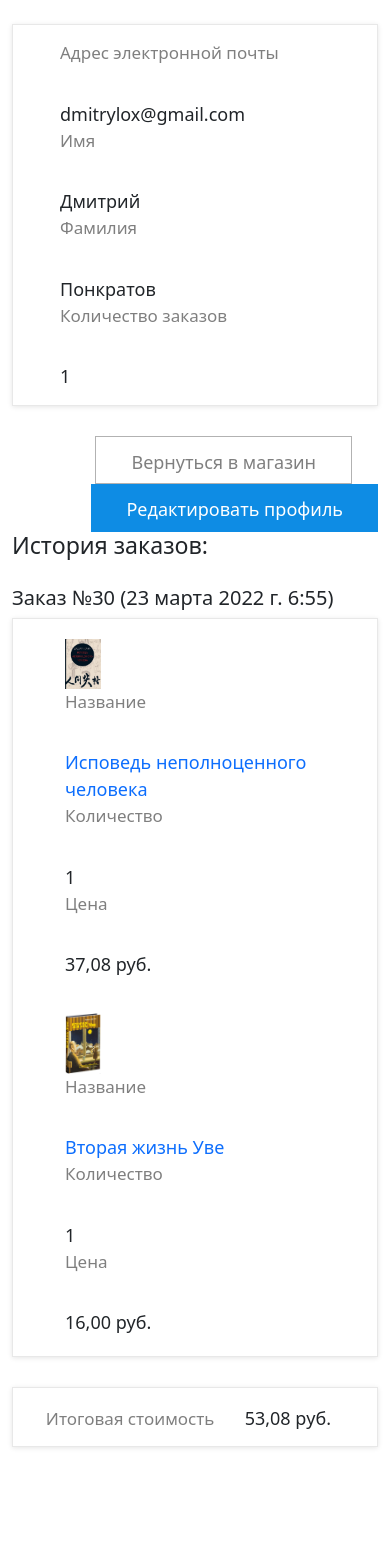
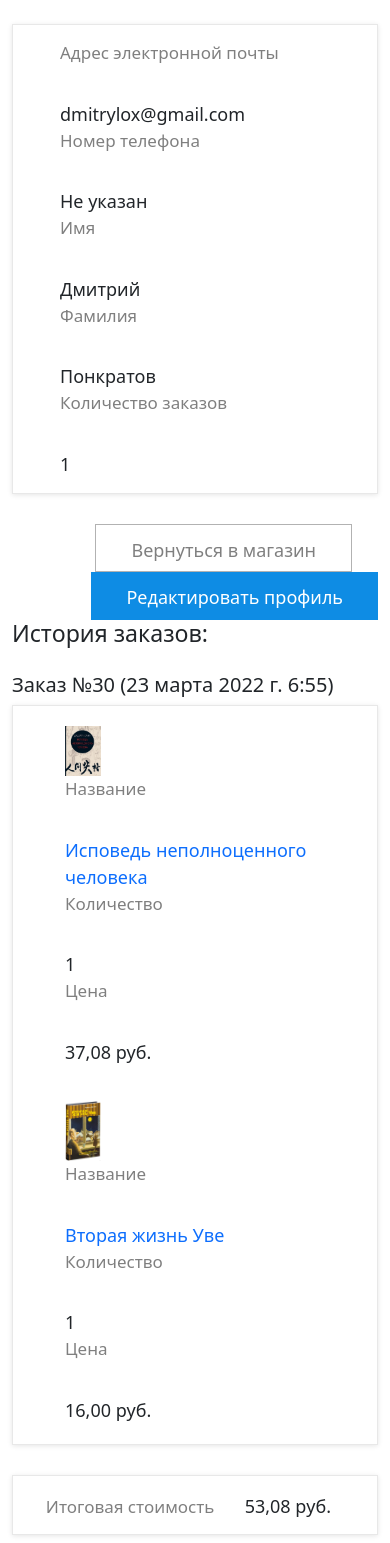
Before and after one commit to matveev-ka/internet_shop, a Django app: page /profile/24/ in a window 390 px wide. Shown: the part 120-1663 px from the top of the page. Run offline with Django 4.2, Linux system fonts and the light colour scheme; data comes from the database, SQL or seed files in the repository; parts of the project's set-up code (start-up, migrations or seed data) failed here and were passed over; some libraries are stand-ins or nearby versions.

Commit message:
Добавлено поле phone_number в модель User, данные пользователя предварительно видны в форме оформления заказа

```diff
--- a/books/templates/books/home.html
+++ b/books/templates/books/home.html
@@ -46,8 +46,8 @@
             Новизне
         </button>
         <ul class="dropdown-menu" aria-labelledby="dropdownMenuButton3">
-            <li><a class="dropdown-item" href="{{ 'year'|get_order_url }}">По возрастанию</a></li>
-            <li><a class="dropdown-item" href="{{ '-year'|get_order_url }}">По убыванию</a></li>
+            <li><a class="dropdown-item" href="{{ 'created_at'|get_order_url }}">По возрастанию</a></li>
+            <li><a class="dropdown-item" href="{{ '-created_at'|get_order_url }}">По убыванию</a></li>
         </ul>
     </div>
 </ul>
--- a/books/templates/books/profile.html
+++ b/books/templates/books/profile.html
@@ -36,35 +36,38 @@
                                         </div>
                                     </div>
 
-                                    {% if user.name %}
+                                    <div>
+                                        <div class="cart_item_title">Номер телефона</div>
+                                        <div class="cart_item_text">
+                                            {% if user.phone_number %}
+                                            {{ user.phone_number }}
+                                            {% else %}
+                                            Не указан
+                                            {% endif %}
+                                        </div>
+                                    </div>
+
                                     <div>
                                         <div class="cart_item_title">Имя</div>
                                         <div class="cart_item_text">
+                                            {% if user.name %}
                                             {{ user.name }}
+                                            {% else %}
+                                            Не указано
+                                            {% endif %}
                                         </div>
                                     </div>
 
                                     <div>
                                         <div class="cart_item_title">Фамилия</div>
                                         <div class="cart_item_text">
+                                            {% if user.surname %}
                                             {{ user.surname }}
+                                            {% else %}
+                                            Не указано
+                                            {% endif %}
                                         </div>
                                     </div>
-                                    {% else %}
-                                    <div>
-                                        <div class="cart_item_title">Имя</div>
-                                        <div class="cart_item_text">
-                                            Имя не указано
-                                        </div>
-                                    </div>
-
-                                    <div>
-                                        <div class="cart_item_title">Фамилия</div>
-                                        <div class="cart_item_text">
-                                            Фамилия не указана
-                                        </div>
-                                    </div>
-                                    {% endif %}
 
                                     <div>
                                         <div class="cart_item_title">Количество заказов</div>
@@ -93,10 +96,11 @@
 
                     {% if user|get_user_orders_num %}
 
-                    <h3>История заказов:</h3><p>
+                    <h3>История заказов:</h3>
+                    <p>
 
-                    <!--Возвращает заказы пользователя-->
-                    {% for item in user.user_orders.all %}
+                        <!--Возвращает заказы пользователя-->
+                        {% for item in user.user_orders.all %}
 
                     <div class="cart_items" style="margin-top: 26px">
 
--- a/books/views.py
+++ b/books/views.py
@@ -13,18 +13,24 @@ User = get_user_model()
 
 def change_profile(request):
     """Изменение данных пользователя"""
+    data = {
+        'name': request.user.name,
+        'surname': request.user.surname,
+        'phone_number': request.user.phone_number,
+    }
     if request.method == 'POST':
         form = UserChangeForm(request.POST)
         if form.is_valid():
             request.user.name = form.cleaned_data['name']
             request.user.surname = form.cleaned_data['surname']
+            request.user.phone_number = form.cleaned_data['phone_number']
             request.user.save()
             messages.success(request, 'Данные профиля успешно изменены')
             return redirect('profile', pk=request.user.pk)
         else:
-            messages.error(request, 'Ошибка изменение данных')
+            messages.error(request, 'Ошибка изменения данных')
     else:
-        form = UserChangeForm()
+        form = UserChangeForm(data)
     return render(request, 'books/change_profile.html', {'title': 'Изменение профиля', 'form': form})
 
 
@@ -62,10 +68,10 @@ class BookOrdering(ListView):
             order_by = 'цене (по возрастанию)'
         if order_by == '-price':
             order_by = 'цене (по убыванию)'
-        if order_by == 'year':
-            order_by = 'году издания (по возрастанию)'
-        if order_by == '-year':
-            order_by = 'году издания (по убыванию)'
+        if order_by == 'created_at':
+            order_by = 'новизне (по возрастанию)'
+        if order_by == '-created_at':
+            order_by = 'новизне (по убыванию)'
         context['title'] = 'Сортировка по ' + order_by
         context['cart_book_form'] = CartAddBookForm()
         return context
--- a/orders/admin.py
+++ b/orders/admin.py
@@ -9,7 +9,7 @@ class OrderItemInline(admin.TabularInline):
 
 
 class OrderAdmin(admin.ModelAdmin):
-    list_display = ['id', 'user', 'city', 'street', 'house', 'flat', 'phone_number', 'paid_by',
+    list_display = ['id', 'user', 'city', 'street', 'house', 'flat', 'paid_by',
                     'created', 'updated']
     list_filter = ['created', 'updated']
     list_display_links = ('id',)
--- a/orders/models.py
+++ b/orders/models.py
@@ -11,7 +11,6 @@ class Order(models.Model):
     street = models.CharField(max_length=50, verbose_name='Улица')
     house = models.CharField(max_length=50, verbose_name='Дом')
     flat = models.CharField(max_length=50, verbose_name='Квартира')
-    phone_number = models.CharField(max_length=15, verbose_name='Контактный номер телефона')
     created = models.DateTimeField(auto_now_add=True, verbose_name='Заказ принят')
     updated = models.DateTimeField(auto_now=True, verbose_name='Заказ обновлен')
     paid_by = models.CharField(max_length=50, verbose_name='Способ оплаты')
--- a/orders/templates/orders/create.html
+++ b/orders/templates/orders/create.html
@@ -44,7 +44,7 @@
                 </ul>
             </div>
             <div class="col-md-7 col-lg-8">
-                <form action="." method="post" class="needs-validation" novalidate="">
+                <form method="post" class="needs-validation" novalidate="">
                     {% csrf_token %}
                     <div class="row g-3">
 
--- a/users/admin.py
+++ b/users/admin.py
@@ -24,7 +24,7 @@ class UserAdmin(BaseUserAdmin):
     fieldsets = (
         (None, {'fields': ('email', 'password')}),
         ('Разрешения', {'fields': ('admin', 'staff')}),
-        ('Персональные данные', {'fields': ('name', 'surname')}),
+        ('Персональные данные', {'fields': ('name', 'surname', 'phone_number')}),
     )
     # add_fieldsets is not a standard ModelAdmin attribute. UserAdmin
     # overrides get_fieldsets to use this attribute when creating a user.
--- a/users/forms.py
+++ b/users/forms.py
@@ -88,7 +88,8 @@ class UserChangeForm(forms.ModelForm):
     """Форма изменения данных для пользователя."""
     name = forms.CharField(label='Введите новое имя', widget=forms.TextInput(attrs={'class': 'form-control'}))
     surname = forms.CharField(label='Введите новую фамилию', widget=forms.TextInput(attrs={'class': 'form-control'}))
+    phone_number = forms.CharField(label='Контактный номер телефона', widget=forms.TextInput(attrs={'class': 'form-control'}))
 
     class Meta:
         model = User
-        fields = ['name', 'surname']
+        fields = ['name', 'surname', 'phone_number']
--- a/users/models.py
+++ b/users/models.py
@@ -15,6 +15,7 @@ class User(AbstractBaseUser):
 
     name = models.CharField(max_length=100, verbose_name='Имя', blank=True)
     surname = models.CharField(max_length=100, verbose_name='Фамилия', blank=True)
+    phone_number = models.CharField(max_length=15, verbose_name='Контактный номер телефона', blank=True)
 
     # поле password уже определено
 
```
Also changed, not shown: orders/views.py (+7 -1 lines), db.sqlite3.
